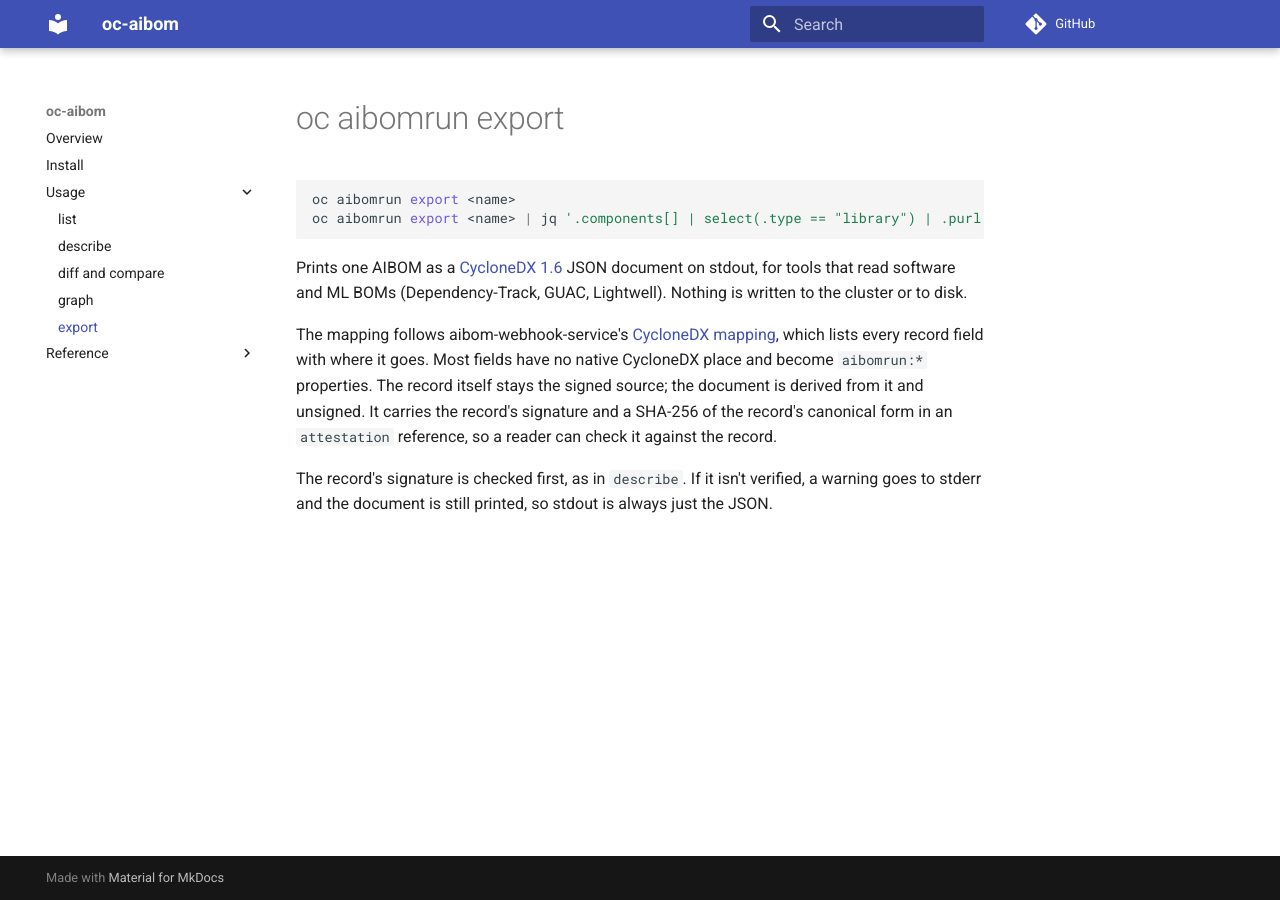
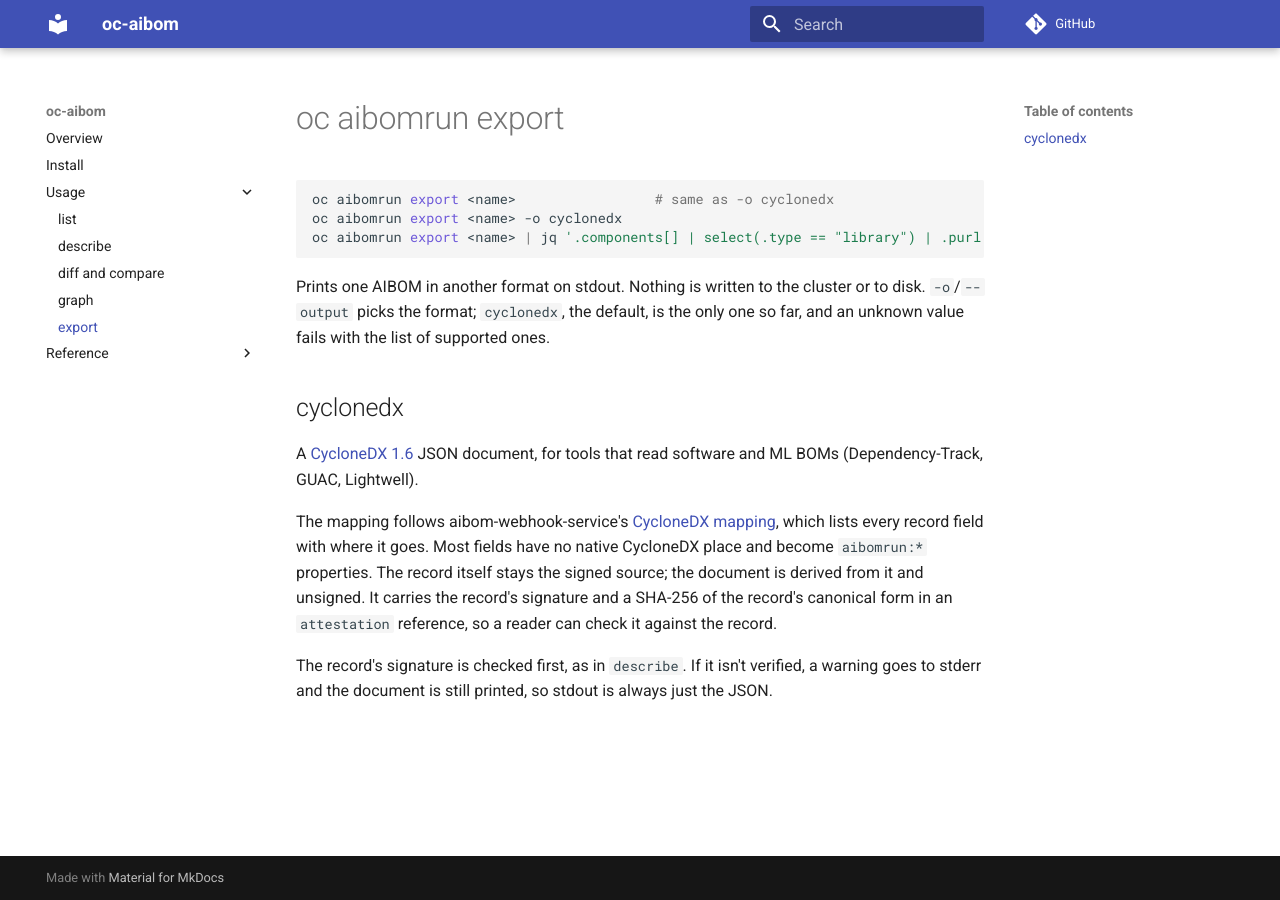
Before and after one commit to gavinsan33/oc-aibom, an MkDocs documentation site: the page built from docs/usage/export.md, in a window 1280 px wide. Built offline with MkDocs 1.6.1 and Material for MkDocs 9.7.7, drawn with Linux system fonts in a browser that asks for light colours; comment, search, counter and statistics services are not loaded.

Commit message:
Add -o to export, defaulting to cyclonedx

````diff
--- a/docs/usage/export.md
+++ b/docs/usage/export.md
@@ -1,14 +1,19 @@
 # oc aibomrun export
 
 ```sh
-oc aibomrun export <name>
+oc aibomrun export <name>                 # same as -o cyclonedx
+oc aibomrun export <name> -o cyclonedx
 oc aibomrun export <name> | jq '.components[] | select(.type == "library") | .purl'
 ```
 
-Prints one AIBOM as a [CycloneDX 1.6](https://cyclonedx.org/docs/1.6/json/)
-JSON document on stdout, for tools that read software and ML BOMs
-(Dependency-Track, GUAC, Lightwell). Nothing is written to the cluster or to
-disk.
+Prints one AIBOM in another format on stdout. Nothing is written to the
+cluster or to disk. `-o`/`--output` picks the format; `cyclonedx`, the default, is the only one so far, and an unknown value
+fails with the list of supported ones.
+
+## cyclonedx
+
+A [CycloneDX 1.6](https://cyclonedx.org/docs/1.6/json/) JSON document, for
+tools that read software and ML BOMs (Dependency-Track, GUAC, Lightwell).
 
 The mapping follows aibom-webhook-service's
 [CycloneDX mapping](https://gavinsan33.github.io/project-aibom/aibom-webhook-service/reference/cyclonedx-mapping/),
````
Also changed, not shown: README.md (+1 -1 lines), docs/index.md (+1 -1 lines), 1 other file.
